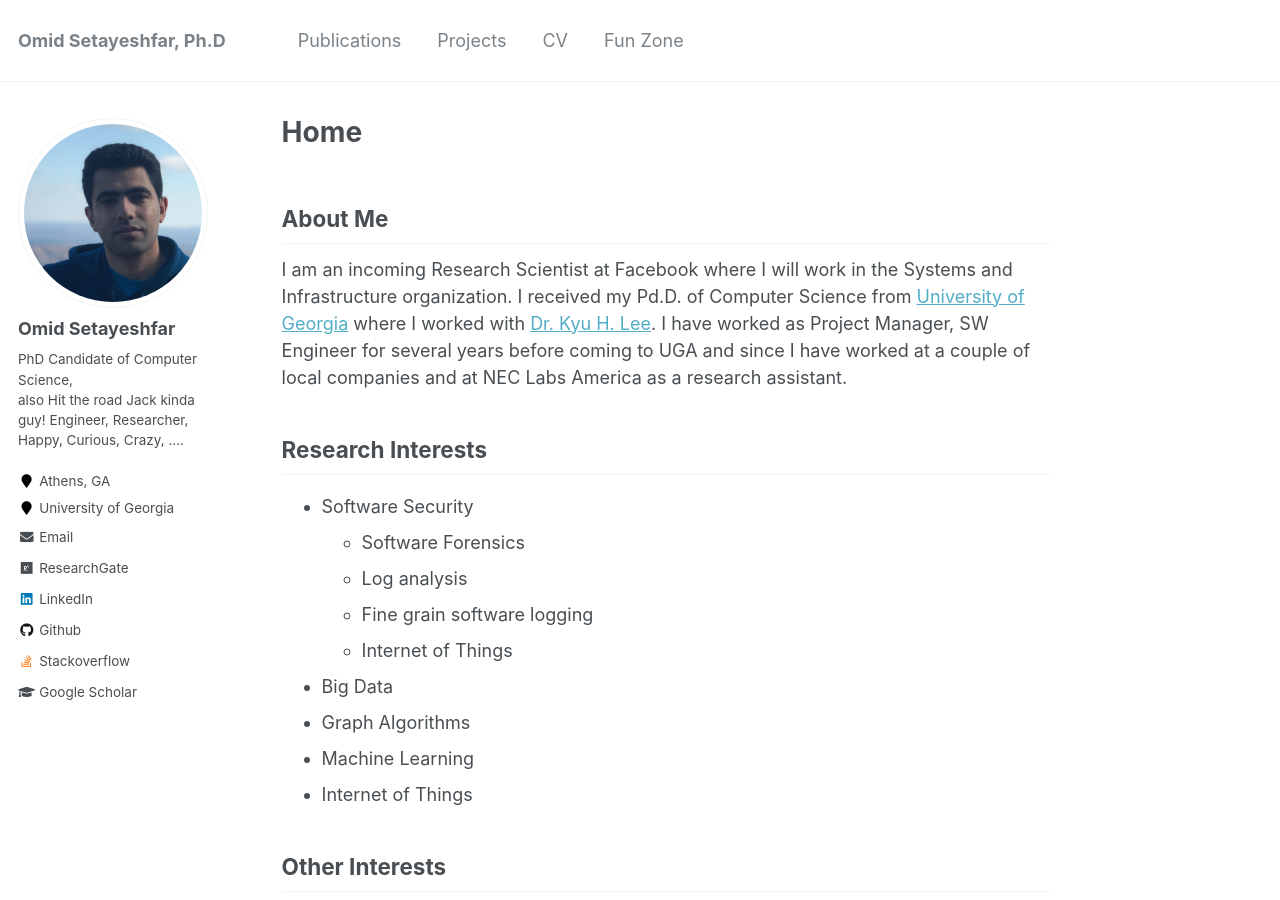
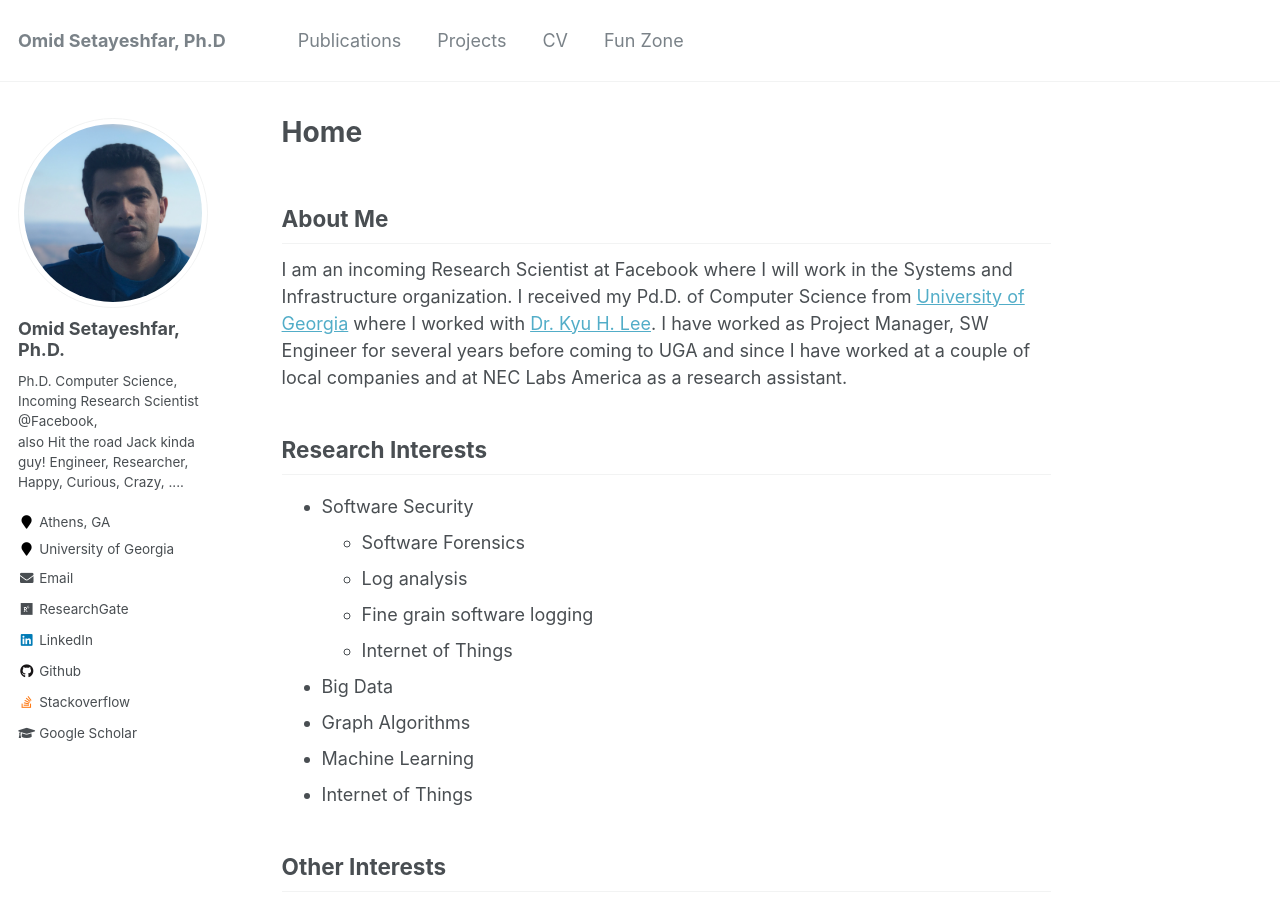
Before and after one commit to omid-s/omid-s.github.io, a Jekyll site: the page built from _pages/about.md, in a window 1280 px wide and 900 px high. Built offline with Jekyll 4.4.1, drawn with Linux system fonts in a browser that asks for light colours.

Commit message:
updates bio

```diff
--- a/_config.yml
+++ b/_config.yml
@@ -81,9 +81,9 @@ analytics:
 
 # Site Author
 author:
-  name             : "Omid Setayeshfar"
+  name             : "Omid Setayeshfar, Ph.D."
   avatar           : "/assets/img/me.png"
-  bio              : "PhD Candidate of Computer Science,<br/> also Hit the road Jack kinda guy! Engineer, Researcher, Happy, Curious, Crazy, ...."
+  bio              : "Ph.D. Computer Science,<br/>Incoming Research Scientist @Facebook,<br/> also Hit the road Jack kinda guy! Engineer, Researcher, Happy, Curious, Crazy, ...."
   location         : "Athens, GA"
   employer         : "University of Georgia"
   pubmed           :
```
